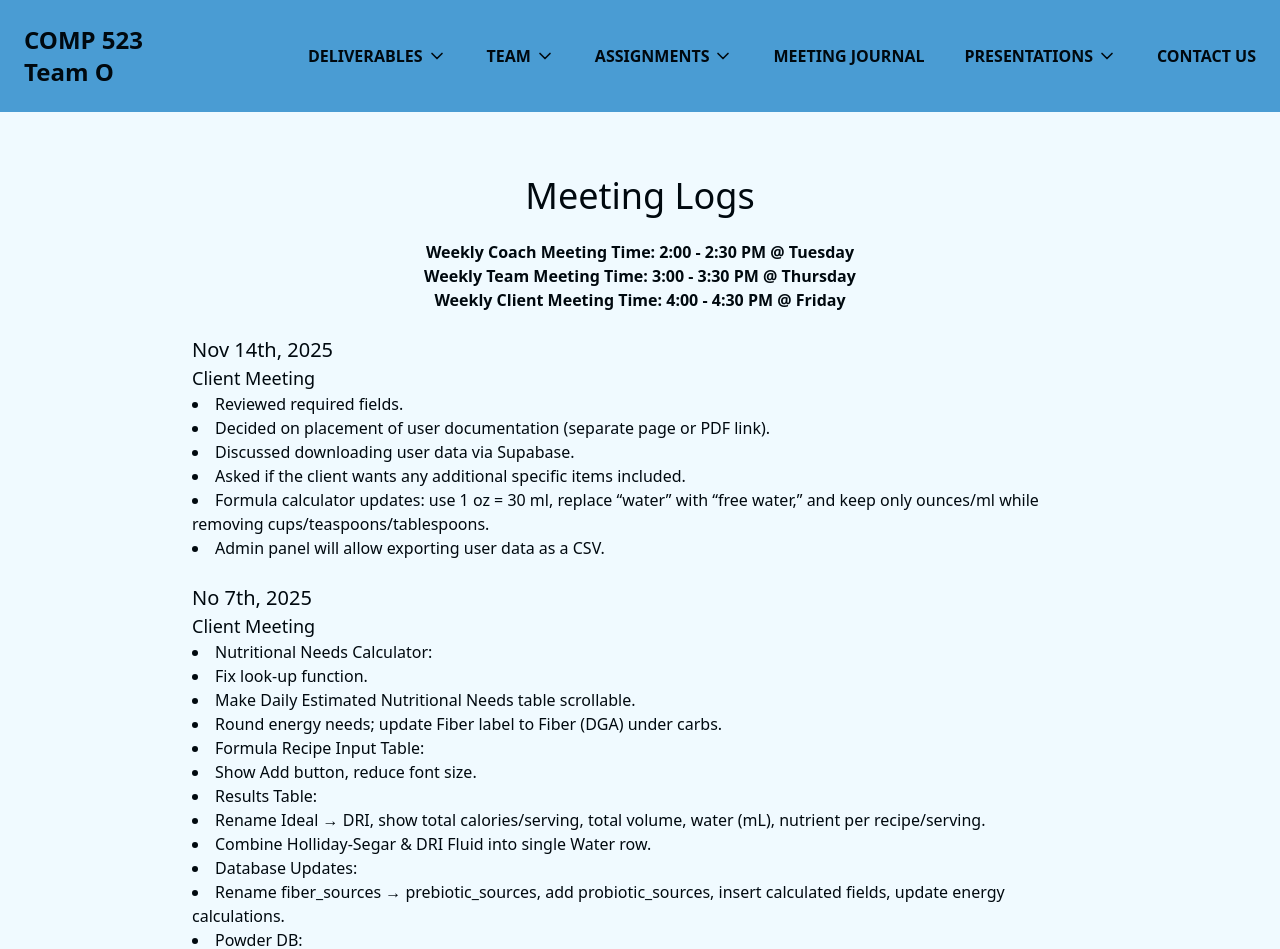
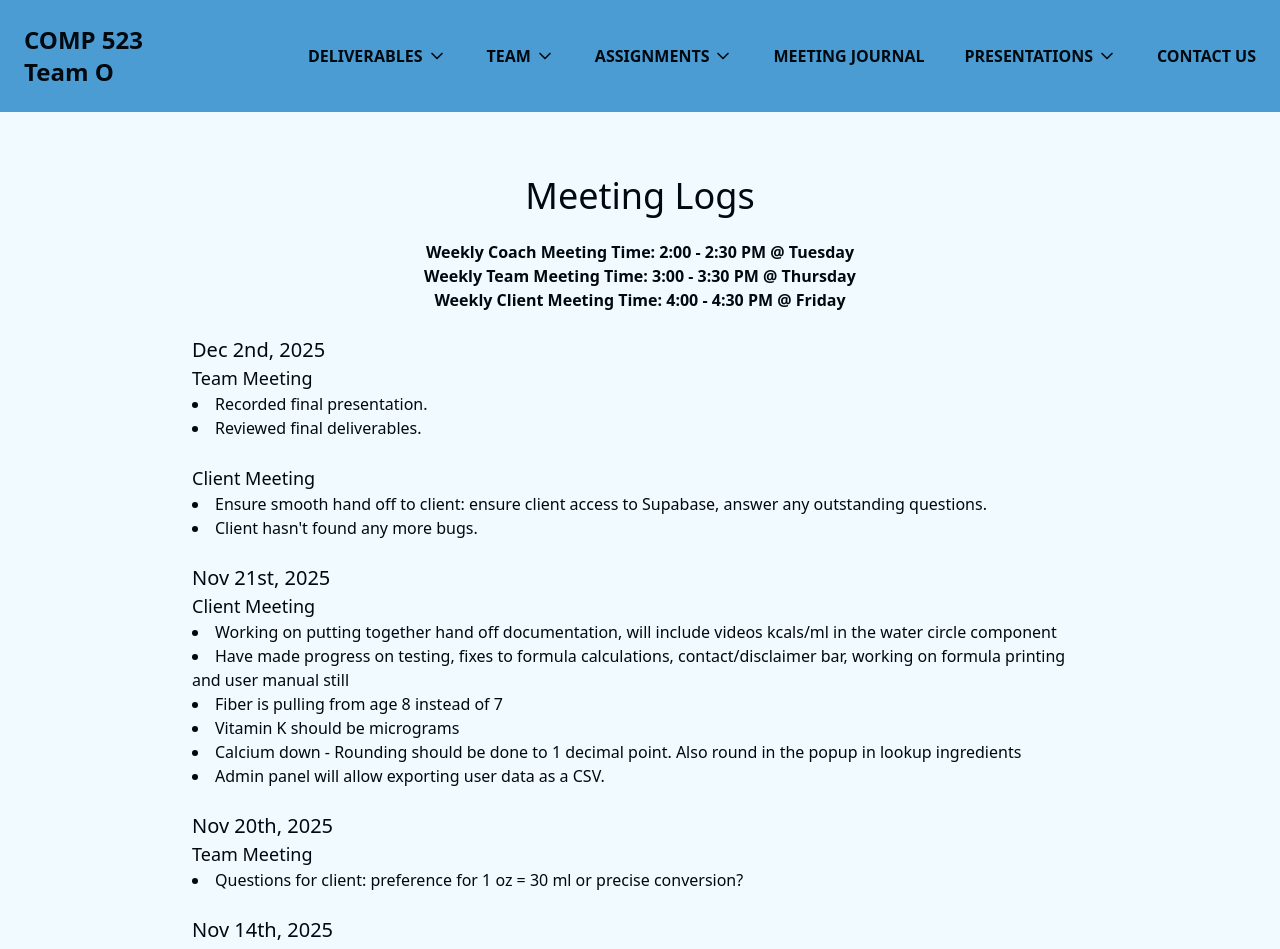
Before and after one commit to ethanbonsall/COMP-523-O, a Next.js app in the folder web/: page /journal in a window 1280 px wide. Shown: the top 949 px of the page. Built offline with nearby package versions, Linux system fonts and the light colour scheme.

Commit message:
updated meeting journal

```diff
--- a/web/pages/client-handoff.tsx
+++ b/web/pages/client-handoff.tsx
@@ -93,7 +93,9 @@ const ClientHandoff = () => {
                   </li>
                   <li>
                     The live website is hosted on Vercel. The client will
-                    receive full administrative access to the Vercel project.
+                    receive full administrative access to the Vercel project. A
+                    team member will walk the client through passing over Vercel
+                    access over a Zoom call.
                   </li>
                 </ul>
               </div>
--- a/web/pages/journal.tsx
+++ b/web/pages/journal.tsx
@@ -20,34 +20,106 @@ const Journal = () => {
         </p>
         <br></br>
         <div className="container mx-auto px-[15%]">
+          <p className="text-xl"> Dec 2nd, 2025 </p>
+          <p className="text-lg"> Team Meeting </p>
+          <li>Recorded final presentation.</li>
+          <li>Reviewed final deliverables.</li>
+        </div>
+        <br></br>
+        <div className="container mx-auto px-[15%]">
+          <p className="text-lg"> Client Meeting </p>
+          <li>
+            Ensure smooth hand off to client: ensure client access to Supabase,
+            answer any outstanding questions.{" "}
+          </li>
+          <li>Client hasn&apos;t found any more bugs.</li>
+        </div>
+        <br></br>
+
+        <div className="container mx-auto px-[15%]">
+          <p className="text-xl"> Nov 21st, 2025 </p>
+          <p className="text-lg"> Client Meeting </p>
+          <li>
+            Working on putting together hand off documentation, will include
+            videos kcals/ml in the water circle component
+          </li>
+          <li>
+            Have made progress on testing, fixes to formula calculations,
+            contact/disclaimer bar, working on formula printing and user manual
+            still
+          </li>
+          <li>Fiber is pulling from age 8 instead of 7</li>
+          <li>Vitamin K should be micrograms</li>
+          <li>
+            Calcium down - Rounding should be done to 1 decimal point. Also
+            round in the popup in lookup ingredients
+          </li>
+          <li>Admin panel will allow exporting user data as a CSV.</li>
+        </div>
+        <br></br>
+
+        <div className="container mx-auto px-[15%]">
+          <p className="text-xl"> Nov 20th, 2025 </p>
+          <p className="text-lg"> Team Meeting </p>
+          <li>
+            Questions for client: preference for 1 oz = 30 ml or precise
+            conversion?
+          </li>
+        </div>
+        <br></br>
+
+        <div className="container mx-auto px-[15%]">
           <p className="text-xl"> Nov 14th, 2025 </p>
           <p className="text-lg"> Client Meeting </p>
           <li>Reviewed required fields.</li>
-          <li>Decided on placement of user documentation (separate page or PDF link).</li>
+          <li>
+            Decided on placement of user documentation (separate page or PDF
+            link).
+          </li>
           <li>Discussed downloading user data via Supabase.</li>
-          <li>Asked if the client wants any additional specific items included.</li>
-          <li>Formula calculator updates: use 1 oz = 30 ml, replace “water” with “free water,” and keep only ounces/ml while removing cups/teaspoons/tablespoons.</li>
+          <li>
+            Asked if the client wants any additional specific items included.
+          </li>
+          <li>
+            Formula calculator updates: use 1 oz = 30 ml, replace “water” with
+            “free water,” and keep only ounces/ml while removing
+            cups/teaspoons/tablespoons.
+          </li>
           <li>Admin panel will allow exporting user data as a CSV.</li>
         </div>
         <br></br>
         <div className="container mx-auto px-[15%]">
-          <p className="text-xl"> No 7th, 2025 </p>
+          <p className="text-xl"> Nov 7th, 2025 </p>
           <p className="text-lg"> Client Meeting </p>
           <li>Nutritional Needs Calculator: </li>
           <li>Fix look-up function.</li>
           <li>Make Daily Estimated Nutritional Needs table scrollable.</li>
-          <li>Round energy needs; update Fiber label to Fiber (DGA) under carbs.</li>
+          <li>
+            Round energy needs; update Fiber label to Fiber (DGA) under carbs.
+          </li>
           <li>Formula Recipe Input Table: </li>
           <li>Show Add button, reduce font size.</li>
           <li>Results Table: </li>
-          <li>Rename Ideal → DRI, show total calories/serving, total volume, water (mL), nutrient per recipe/serving.</li>
+          <li>
+            Rename Ideal → DRI, show total calories/serving, total volume, water
+            (mL), nutrient per recipe/serving.
+          </li>
           <li>Combine Holliday-Segar & DRI Fluid into single Water row.</li>
           <li>Database Updates: </li>
-          <li>Rename fiber_sources → prebiotic_sources, add probiotic_sources, insert calculated fields, update energy calculations.</li>
+          <li>
+            Rename fiber_sources → prebiotic_sources, add probiotic_sources,
+            insert calculated fields, update energy calculations.
+          </li>
           <li>Powder DB: </li>
-          <li>Rename np100_water_ml → np100_water_ml_standard, add np100_standard_volume for % water.</li>
+          <li>
+            Rename np100_water_ml → np100_water_ml_standard, add
+            np100_standard_volume for % water.
+          </li>
           <li>Landing Page / Legal: </li>
-          <li>Add legal notices, terms of use, privacy policy, decide on copyright and EULA, note proprietary code info.</li>
+          <li>
+            Add legal notices, terms of use, privacy policy, decide on copyright
+            and EULA, note proprietary code info.
+          </li>
         </div>
         <br></br>
         <div className="container mx-auto px-[15%]">
@@ -60,7 +132,9 @@ const Journal = () => {
         <div className="container mx-auto px-[15%]">
           <p className="text-xl"> Oct 31st, 2025 </p>
           <p className="text-lg"> Client Meeting </p>
-          <li>Client will send data including probiotic and allergen fields.</li>
+          <li>
+            Client will send data including probiotic and allergen fields.
+          </li>
           <li>Discussed % variable calculations.</li>
           <li>Defined prebiotic = fiber.</li>
           <li>Clarified liquid data inputs for total and water volume.</li>
@@ -96,14 +170,24 @@ const Journal = () => {
           <p className="text-lg"> Coach Meeting </p>
           <li>Scrolling and minor UI fixes for responsive design.</li>
           <li>Suggested CoPilot to perform code review</li>
-          <li>Discussed regression testing - additional suite of tests in unit tests, CI/CD with Git Actions.</li>
+          <li>
+            Discussed regression testing - additional suite of tests in unit
+            tests, CI/CD with Git Actions.
+          </li>
         </div>
         <br></br>
         <div className="container mx-auto px-[15%]">
           <p className="text-xl"> Oct 10th, 2025 </p>
           <p className="text-lg"> Client Meeting </p>
-          <li>Presented demo of website&apos;s current functionality to client.</li>
-          <li>Recieved feedback from client: remove length field, verify calculation of &quot;high protein&quot;, reorder nutrient display in nutrient needs calculator, show weights in both kg and lbs, investigate login issues, and add explanation text on Login Page.</li>
+          <li>
+            Presented demo of website&apos;s current functionality to client.
+          </li>
+          <li>
+            Recieved feedback from client: remove length field, verify
+            calculation of &quot;high protein&quot;, reorder nutrient display in
+            nutrient needs calculator, show weights in both kg and lbs,
+            investigate login issues, and add explanation text on Login Page.
+          </li>
           <li>Data entry page doesn&apos;t need mobile optimization.</li>
           <li>Client will provide formula data for testing.</li>
         </div>
@@ -112,20 +196,45 @@ const Journal = () => {
           <p className="text-xl"> Oct 3rd, 2025 </p>
           <p className="text-lg"> Client Meeting </p>
           <li>Reviewed the administrator wireframe with the client.</li>
-          <li>Discussed ingredient approval and activation workflow preferences.</li>
-          <li>Clarified administrator roles i.e., superusers (≈5 total, including the client) can approve, activate, deactivate, and edit products. Regular admins can only add or edit products.</li>
-          <li>New ingredients must be approved by a superuser before being used in mixes.</li>
-          <li>When an ingredient is edited, it becomes deactivated/unapproved and must be reapproved by a superuser.</li>
-          <li>Once approved, it remains deactivated until a superuser activates it.</li>
-          <li>Demonstrated the frontend of the nutrient needs calculator and early progress on the formula calculator.</li>
-          <li>Client will provide a list of key fields to display in the admin database view (out of 90+ available fields).</li>
+          <li>
+            Discussed ingredient approval and activation workflow preferences.
+          </li>
+          <li>
+            Clarified administrator roles i.e., superusers (≈5 total, including
+            the client) can approve, activate, deactivate, and edit products.
+            Regular admins can only add or edit products.
+          </li>
+          <li>
+            New ingredients must be approved by a superuser before being used in
+            mixes.
+          </li>
+          <li>
+            When an ingredient is edited, it becomes deactivated/unapproved and
+            must be reapproved by a superuser.
+          </li>
+          <li>
+            Once approved, it remains deactivated until a superuser activates
+            it.
+          </li>
+          <li>
+            Demonstrated the frontend of the nutrient needs calculator and early
+            progress on the formula calculator.
+          </li>
+          <li>
+            Client will provide a list of key fields to display in the admin
+            database view (out of 90+ available fields).
+          </li>
         </div>
         <br></br>
         <div className="container mx-auto px-[15%]">
           <p className="text-xl"> Oct 2nd, 2025 </p>
           <p className="text-lg"> Team Meeting </p>
           <li>Reviewed wireframe for admin interface</li>
-          <li>Decided to add edit button for each row, allowing for an activate/deactivate and edit individually and about mass selection case</li>
+          <li>
+            Decided to add edit button for each row, allowing for an
+            activate/deactivate and edit individually and about mass selection
+            case
+          </li>
           <li>Discussed table representation options</li>
           <li>Reviewed Ethics assignment</li>
         </div>
@@ -133,35 +242,69 @@ const Journal = () => {
         <div className="container mx-auto px-[15%]">
           <p className="text-xl"> Sept 26th, 2025 </p>
           <p className="text-lg"> Client Meeting </p>
-          <li>Showed client wireframe that has been adjusted according to their feedback.</li>
-          <li>For the formula calculator page, user should be able to see additional information such as what type of source the formula is.</li>
+          <li>
+            Showed client wireframe that has been adjusted according to their
+            feedback.
+          </li>
+          <li>
+            For the formula calculator page, user should be able to see
+            additional information such as what type of source the formula is.
+          </li>
           <li>Need to create wireframe for admin side.</li>
-          <li>Admin users should be able to put in data into the formula lookup table. Stretch goal: web scraping for data.</li>
-          <li>Showed client demo of log-in and sign up page and discusses mobile accessibility.</li>
+          <li>
+            Admin users should be able to put in data into the formula lookup
+            table. Stretch goal: web scraping for data.
+          </li>
+          <li>
+            Showed client demo of log-in and sign up page and discusses mobile
+            accessibility.
+          </li>
         </div>
         <br></br>
         <div className="container mx-auto px-[15%]">
           <p className="text-xl"> Sept 25th, 2025 </p>
           <p className="text-lg"> Team Meeting </p>
-          <li>Went over client&apos;s feedback on wireframe and finalized specification document.</li>
-          <li>Created project board on Jira and delegated tasks for midterm presentation.</li>
+          <li>
+            Went over client&apos;s feedback on wireframe and finalized
+            specification document.
+          </li>
+          <li>
+            Created project board on Jira and delegated tasks for midterm
+            presentation.
+          </li>
         </div>
         <br></br>
         <div className="container mx-auto px-[15%]">
           <p className="text-xl"> Sept 18th, 2025 </p>
           <p className="text-lg"> Team Meeting </p>
-          <li>Reviewed user stories, functional, requirements, and non-functional requirements for specification document.</li>
+          <li>
+            Reviewed user stories, functional, requirements, and non-functional
+            requirements for specification document.
+          </li>
           <li>Delegated work for wireframe.</li>
-          <li>Questions for client: notifications, mobile accessibility, number of concurrent users.</li>
+          <li>
+            Questions for client: notifications, mobile accessibility, number of
+            concurrent users.
+          </li>
         </div>
         <br></br>
         <div className="container mx-auto px-[15%]">
           <p className="text-xl"> Sept 12th, 2025 </p>
           <p className="text-lg"> Team Meeting </p>
-          <li>Client prefers an autocomplete search function - stretch goal of supporting multiple options for search</li>
-          <li>Formula Page: Allow recipe manipulation, flexible batch sizes, and user-defined total volume. Support household measures as well as scoops and include liquid formula in milliliters.</li>
+          <li>
+            Client prefers an autocomplete search function - stretch goal of
+            supporting multiple options for search
+          </li>
+          <li>
+            Formula Page: Allow recipe manipulation, flexible batch sizes, and
+            user-defined total volume. Support household measures as well as
+            scoops and include liquid formula in milliliters.
+          </li>
           <li>Advanced Feature: Enable mixing multiple formulas.</li>
-          <li>Data requirements: client will provide nutrient cutoff tables and formula lookup details. </li>
+          <li>
+            Data requirements: client will provide nutrient cutoff tables and
+            formula lookup details.{" "}
+          </li>
         </div>
         <br></br>
         <div className="container mx-auto px-[15%]">
@@ -185,8 +328,8 @@ const Journal = () => {
             formulas.
           </li>
           <li>
-            Users include dieticians, supervisors, and med students - will always
-            be healthcare administrators.
+            Users include dieticians, supervisors, and med students - will
+            always be healthcare administrators.
           </li>
           <li>
             Requires a centralized, up-to-date database of formulas and
@@ -207,7 +350,6 @@ const Journal = () => {
           <li>Draft questions for client meeting</li>
           <li>Action items before next meeting - update website</li>
         </div>
-
       </div>
       <BottomBar />
     </>
```
Also changed, not shown: web/pages/user-manual.tsx (+34 -14 lines).
